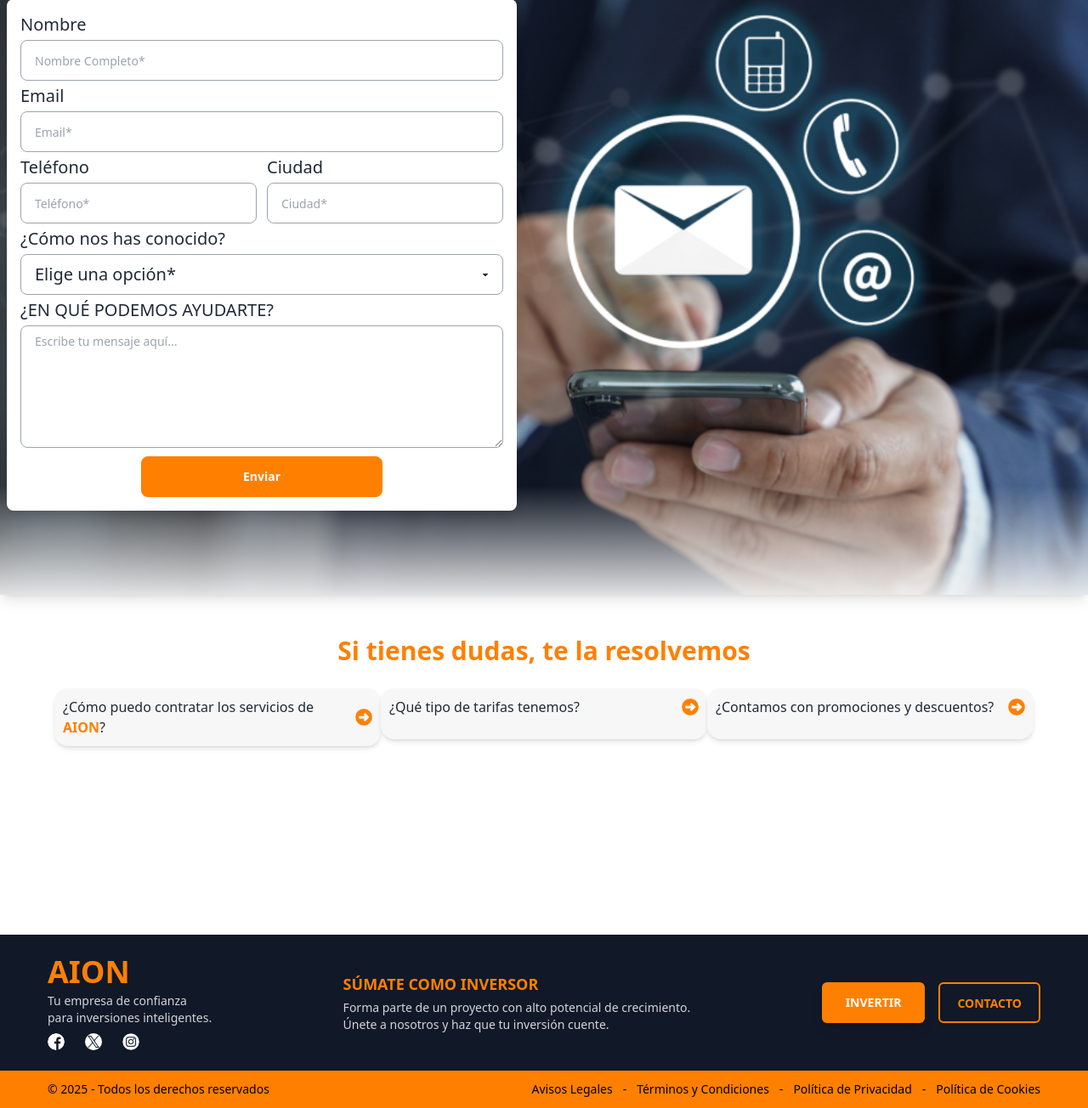
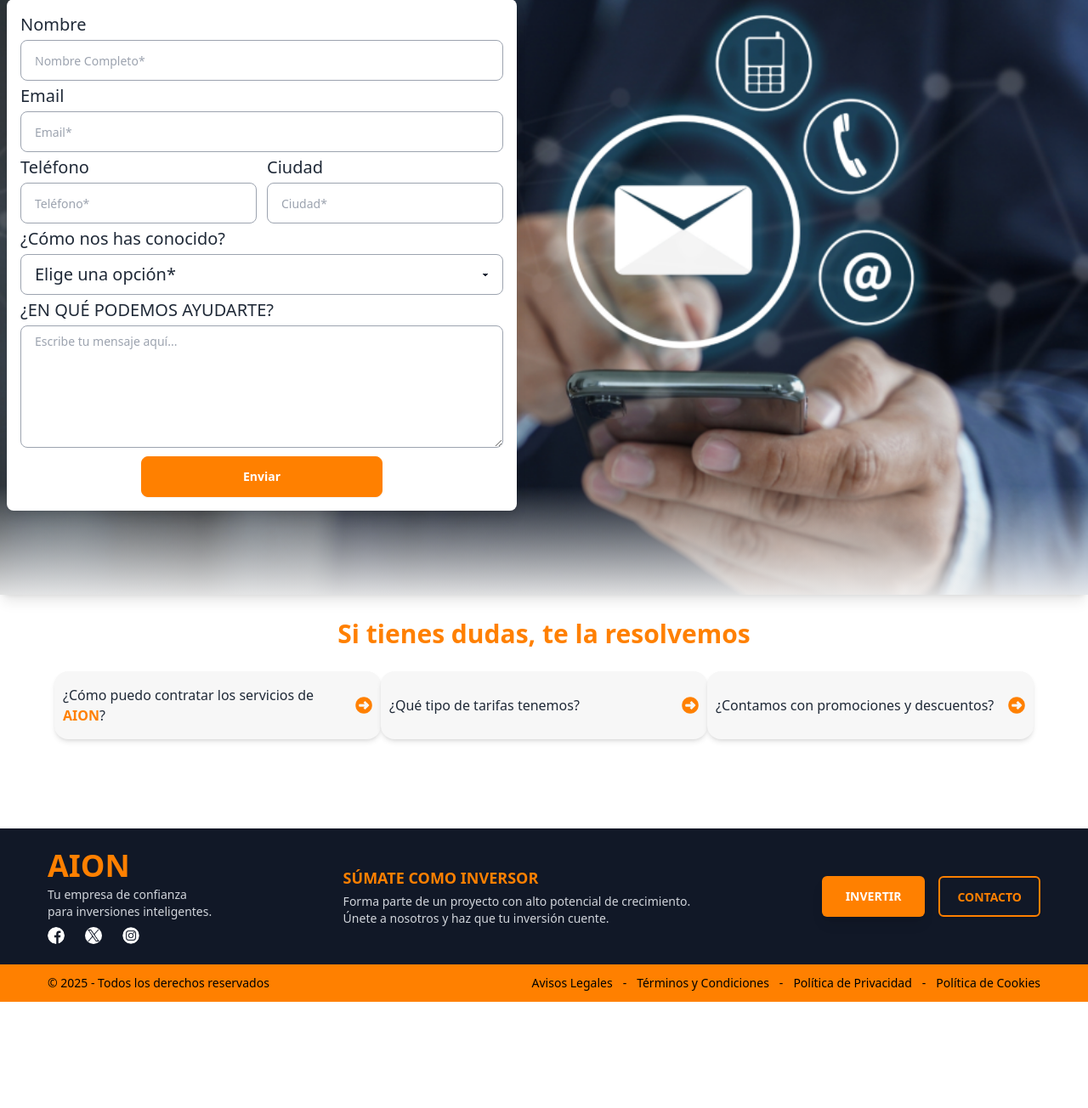
Before and after one commit to seccion9/aion-landing, a PHP site: page /formulario.html in a window 1280 px wide. Shown: the part 160-1464 px from the top of the page at 85% size. After the commit the page ends 1339 px from the top, so only its background shows below. Run offline with PHP 8.4, Linux system fonts and the light colour scheme; some libraries are stand-ins or nearby versions.

Commit message:
Distancia reducida
La distancia con el footer se ha reducido un poco

```diff
--- a/proyecto_aion_tailwind/formulario.html
+++ b/proyecto_aion_tailwind/formulario.html
@@ -102,9 +102,9 @@
             </div>
         </section>
 
-        <section class="py-20 sm:py-12 bg-white min-h-[400px]">
+        <section class="py-10 sm:py-7 bg-white min-h-[275px]">
             <div class="container mx-auto px-4 sm:px-2 lg:px-16">
-                <div class="text-center mb-6 sm:mb-4">
+                <div class="text-center mb-5 sm:mb-4">
                     <h2 class="text-2xl md:text-3xl sm:text-xl font-bold text-[#ff8000]">Si tienes dudas, te la resolvemos</h2>
                 </div>
 
--- a/proyecto_aion_tailwind/styles.css
+++ b/proyecto_aion_tailwind/styles.css
@@ -147,13 +147,29 @@ section {
 }
 
 .grid {
-    align-items: start !important;
+    align-items: stretch !important;
 }
 
 .card {
     transition: all 0.3s ease;
-    height: fit-content;
-    min-height: 60px;
+    height: 80px; /* Altura fija para todas las tarjetas cerradas */
+    display: flex;
+    flex-direction: column;
+}
+
+.card:not(.activa) {
+    justify-content: center; /* Centra el contenido verticalmente cuando está cerrada */
+}
+
+.card.activa {
+    height: auto;
+    border-color: #ff8000;
+    background-color: #fff;
+}
+
+.duda {
+    display: flex;
+    flex-direction: column;
 }
 
 .mensaje {
@@ -166,18 +182,20 @@ section {
 .mensaje:not(.hidden) {
     height: auto;
     opacity: 1;
-}
-
-.card.activa {
-    border-color: #ff8000;
-    background-color: #fff;
+    margin-top: 0.5rem;
 }
 
 .flecha1 {
     transition: transform 0.3s ease;
 }
 
-/* ===== Nuevas clases para las tarjetas de duda ===== */
+/* Asegura que el contenedor de la pregunta esté centrado verticalmente */
+.card .flex.items-center {
+    min-height: 60px;
+    padding: 0.5rem 0;
+}
+
+/* Nuevas clases para las tarjetas de duda ===== */
 .duda {
     cursor: pointer; /* Para indicar que es interactivo */
     padding: 10px 20px;
```
